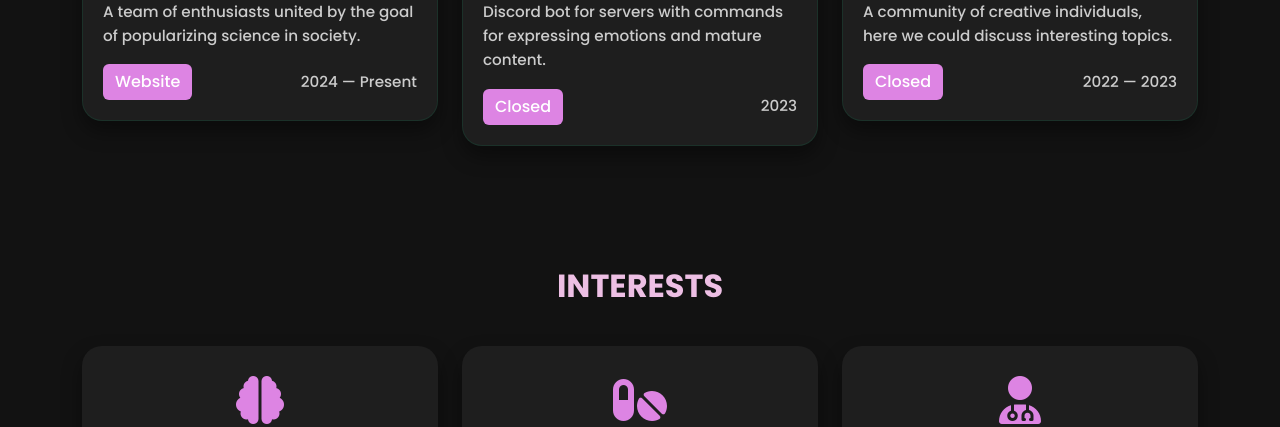
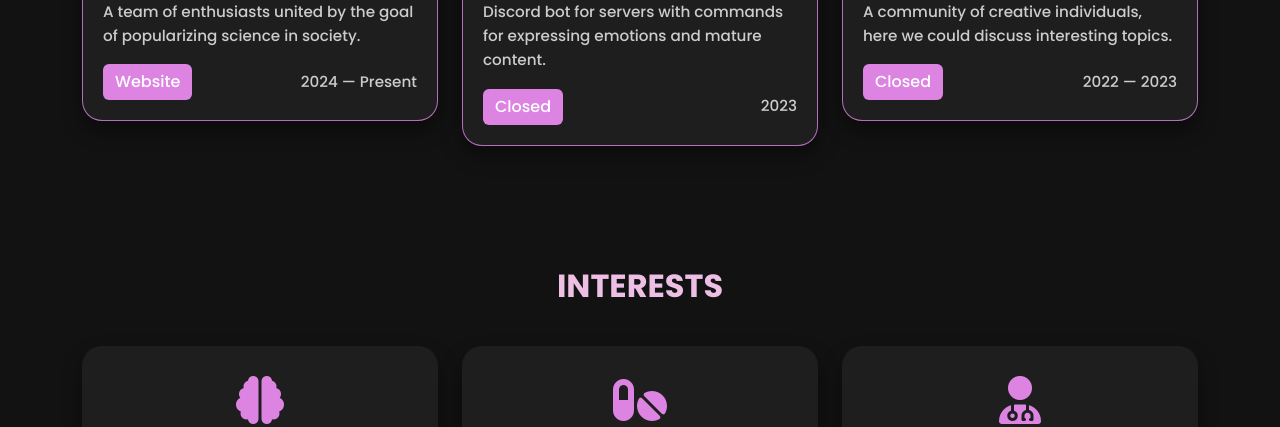
Before and after one commit to haumlett/haumlett.github.io, a plain HTML site: page index.html in a window 1280 px wide. Shown: the part 673-1100 px from the top of the page. Drawn offline with nearby package versions, Linux system fonts and the light colour scheme.

Commit message:
Update style.css
Chang project-card border color

```diff
--- a/css/style.css
+++ b/css/style.css
@@ -101,7 +101,7 @@ main {
     transition: transform 0.3s ease, box-shadow 0.3s ease;
     overflow: hidden;
     position: relative;
-    border: 1px solid rgba(0, 217, 139, 0.1);
+    border: 1px solid rgba(221, 132, 227, 0.8);
 }
 
 .project-card:hover {
```
